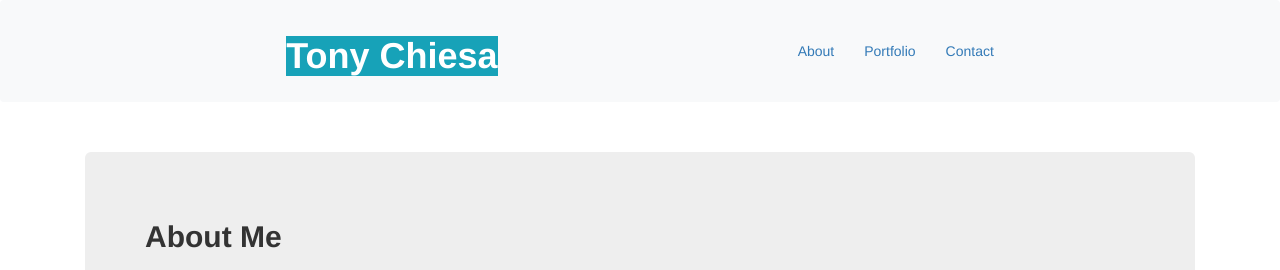
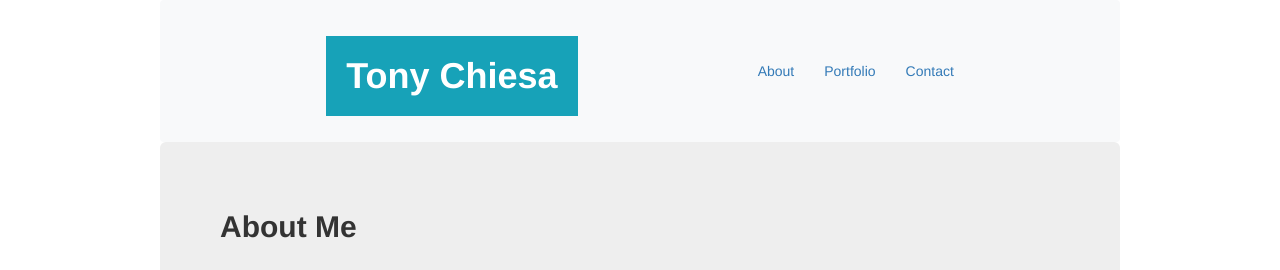
Before and after one commit to tonychiesa92/Bootstrap-Portfolio, a plain HTML site: page index.html in a window 1280 px wide. Shown: the top 270 px of the page. Drawn offline with nearby package versions, Linux system fonts and the light colour scheme.

Commit message:
alignment of navbar and jumbo tron

```diff
--- a/index.html
+++ b/index.html
@@ -20,13 +20,20 @@
     <style>
         .jumbotron{
             margin-top: 30px;
+            width: 960px;
+            margin: 0 auto;
         }
+        .bg-info{
 
+            padding: 20px;
+        }
         .navbar-text{
             padding: 0px;
         }
         .navbar{
+            width: 960px;
             padding: 0px;
+            margin: 0 auto;
         }
 
 
```
